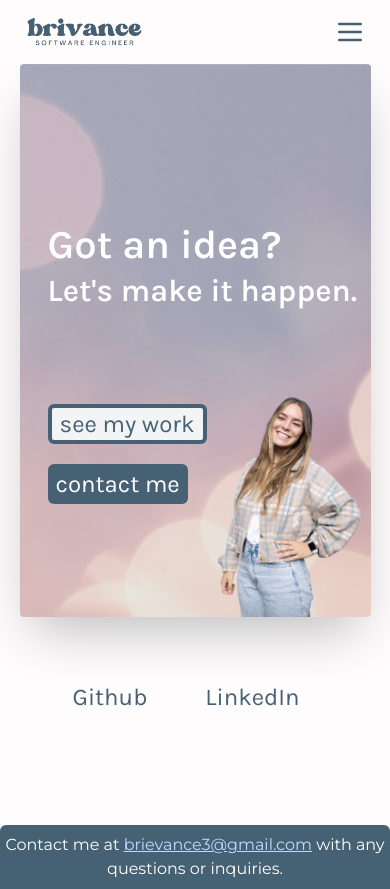
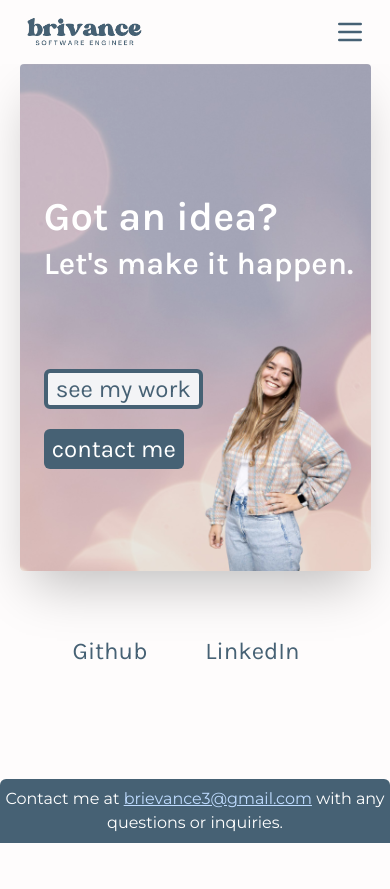
Before and after one commit to brivance/brivance-website, a Next.js app: page / in a window 390 px wide. After the commit the page ends 844 px from the top, so only its background shows below. Built offline with nearby package versions, Linux system fonts and the light colour scheme.

Commit message:
changed some alignment on mobile landing page

```diff
--- a/app/page.tsx
+++ b/app/page.tsx
@@ -30,12 +30,12 @@ export default function Home() {
             </div>
           </div>
         </div>
-        <div className="md:hidden pt-[20%] flex bg-[url('/personal-pics/sparkle-bg.png')] relative w-full h-3/4 bg-cover bg-center flex-col items-center justify-center shadow-2xl rounded-sm">
+        <div className="md:hidden pt-[13%] flex bg-[url('/personal-pics/sparkle-bg.png')] relative w-full h-3/4 bg-cover bg-center flex-col items-center justify-center shadow-2xl rounded-sm">
           <div className="flex justify-center w-full">
-            <div className="flex flex-col gap-14 pl-[8%]">
+            <div className="flex flex-col gap-14 pl-[8%] pr-[6%]">
               <div className="flex flex-col mt-[25%] text-white font-bold">
                 <div className="text-[clamp(2.5rem,10vw,3rem)]">Got an idea?</div>
-                <div className="text-[clamp(1rem,8vw,2rem)] -mt-[2%]">Let&apos;s make it happen.</div>
+                <div className="text-[clamp(1rem,8vw,2rem)] -mt-[2%] whitespace-nowrap">Let&apos;s make it happen.</div>
               </div>
               <div className="flex relative overflow-visible">
                 <div className="z-10 flex flex-col justify-center items-start gap-5 text-2xl mb-[25%] whitespace-nowrap">
--- a/app/projects/page.tsx
+++ b/app/projects/page.tsx
@@ -39,7 +39,7 @@ export default function Projects() {
 
   return (
     <>
-      <div ref={tocRef} className="flex flex-col gap-6 w-96 justify-center mx-auto mt-14 text-lg mb-[10%]">
+      <div ref={tocRef} className="flex flex-col gap-6 md:w-96 justify-center px-2 mx-auto mt-14 text-lg mb-[10%]">
         <div className="flex flex-col w-full">
           <div className="font-bold w-full flex justify-center bg-secondary-pink border border-secondary-pink rounded-sm items-center py-1">
             Machine Learning / AI
@@ -62,7 +62,7 @@ export default function Projects() {
         </div>
       </div>
       {showSidebar && (
-        <div className="fixed right-10 top-1/4 flex flex-col gap-14 z-50 text-right fade-in">
+        <div className="hidden lg:flex fixed right-10 top-1/4 flex-col gap-14 z-50 text-right fade-in">
           <a href="#chord-generator" className="hover:text-blue text-blue-hover">chord generator</a>
           <a href="#maternal-health" className="hover:text-blue text-blue-hover">maternal health</a>
           <a href="#captcha-recognition" className="hover:text-blue text-blue-hover">captcha</a>
```
Also changed, not shown: public/personal-pics/floating-self-2.png (added), public/personal-pics/floating-self.png.
